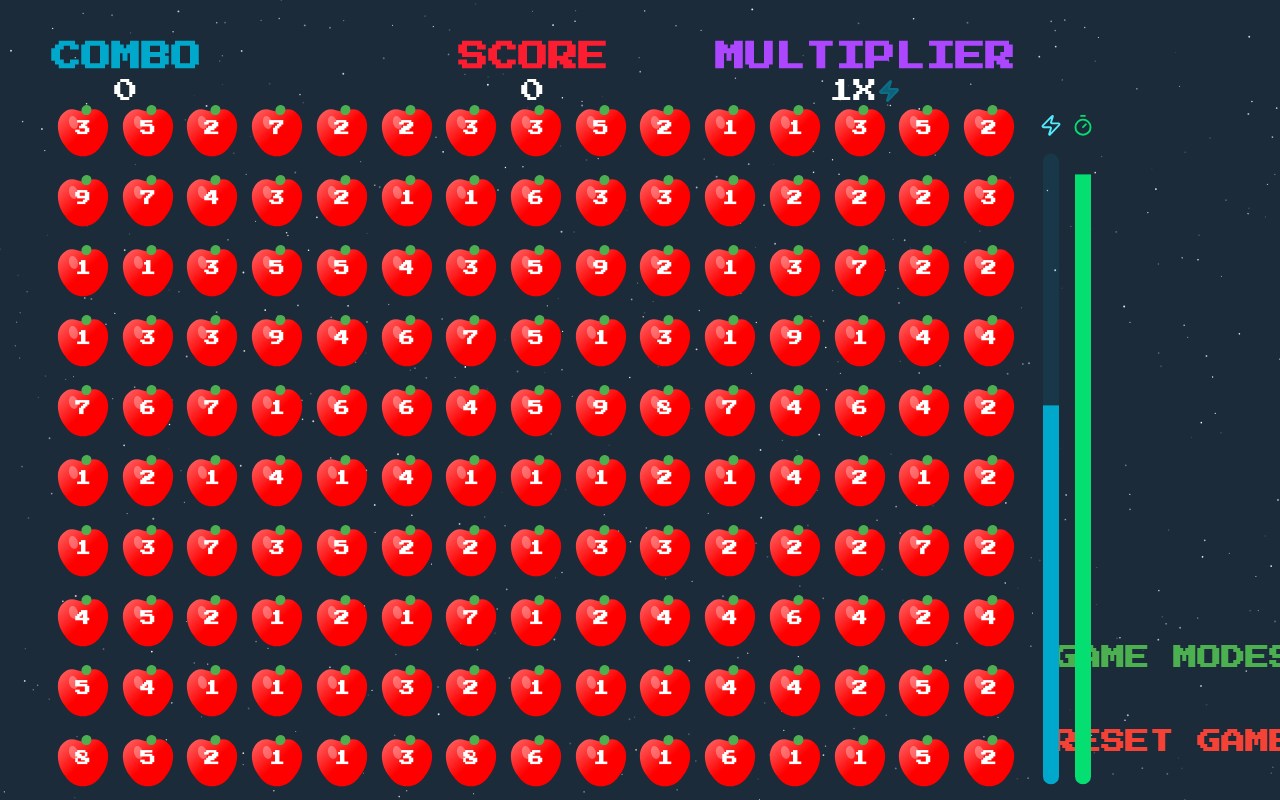
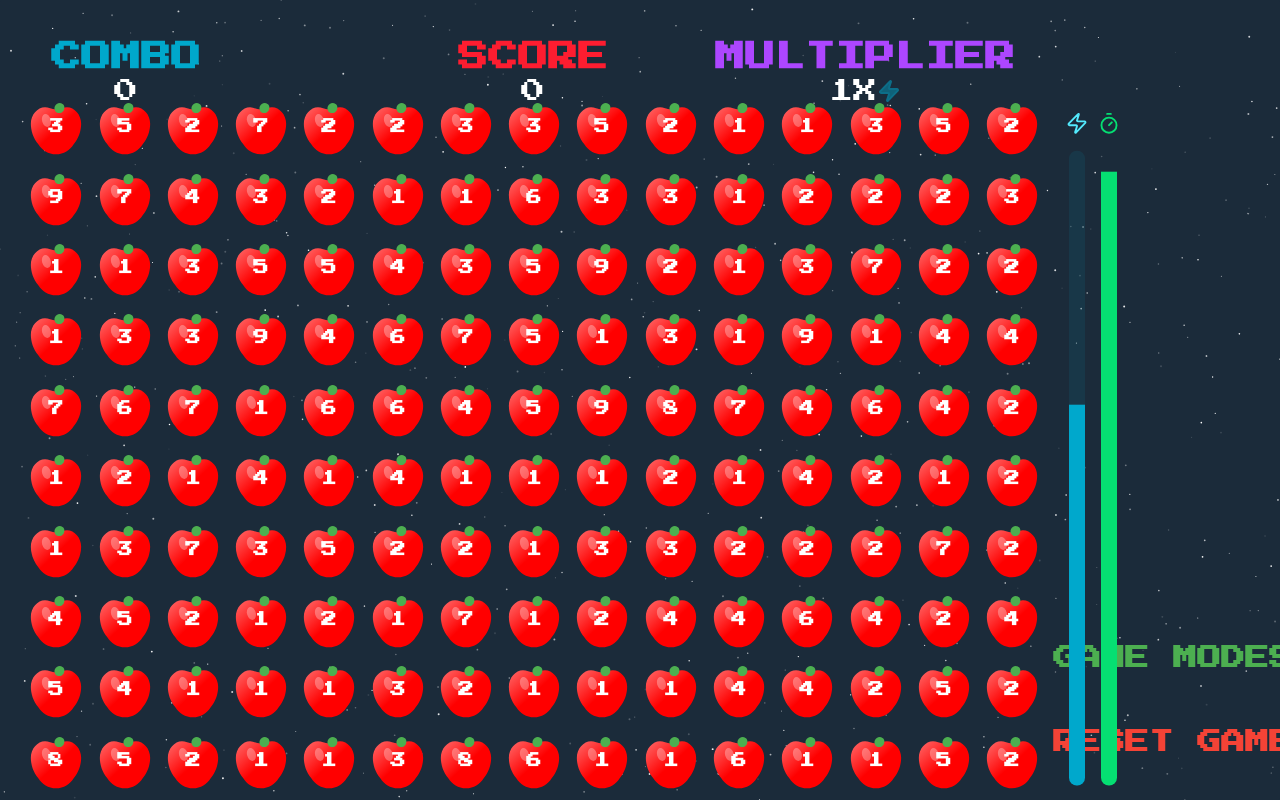
Before and after one commit to kmarellano/fujiten, a Next.js app: page / in a window 1280 px wide. Both pictures are taken after a click on the button "START GAME". Built offline with nearby package versions, Linux system fonts and the light colour scheme.

Commit message:
style: add back min and max height for game board

```diff
--- a/src/app/_components/GameBoard.tsx
+++ b/src/app/_components/GameBoard.tsx
@@ -293,7 +293,7 @@ function GameBoard({
     return (
         <section id="game-board" className="relative min-h-fit max-h-fit">
             <div
-                className="grid mb-6 p-12 w-fit max-h-fit h-auto select-none"
+                className="grid mb-6 p-12 w-fit min-h-[50rem] min-w-[70rem] max-h-fit h-auto select-none"
                 onMouseDown={handleMouseDown}
                 onMouseMove={handleMouseMove}
                 onMouseUp={handleMouseUp}
```
